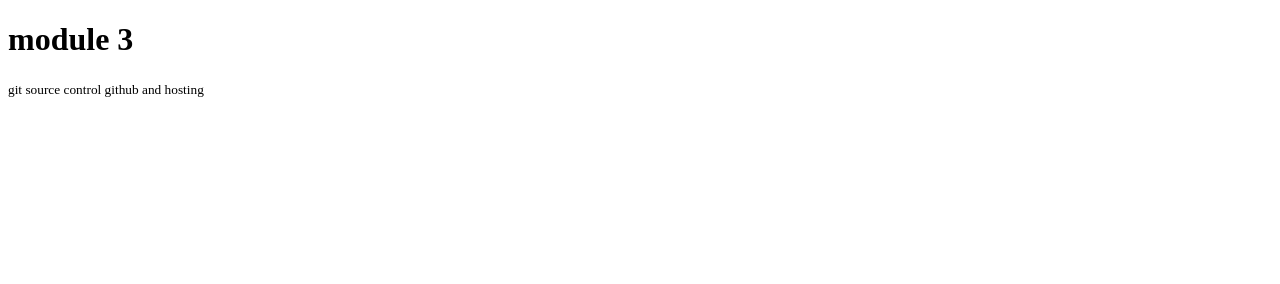
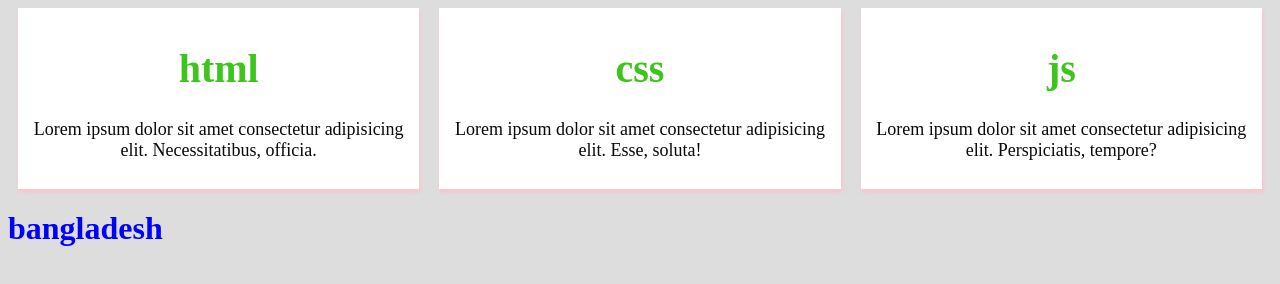
Before and after one commit to shahrin2021/practise-git-source, a plain HTML site: page index.html in a window 1280 px wide. Drawn offline with Linux system fonts and the light colour scheme.

Commit message:
second commit

```diff
--- a/index.html
+++ b/index.html
@@ -5,9 +5,36 @@
     <meta http-equiv="X-UA-Compatible" content="IE=edge">
     <meta name="viewport" content="width=device-width, initial-scale=1.0">
     <title>my git practics </title>
+    <link rel="stylesheet" href="style.css">
 </head>
 <body>
-    <h1>module 3 </h1>
-    <small>git source control github and hosting</small>
+
+  <div class="creat-box">
+      <div class="box">
+          <div class="box-text">
+              <h1>html</h1>
+              <p>Lorem ipsum dolor sit amet
+                  consectetur adipisicing elit. Necessitatibus, officia.</p>
+          </div>
+      </div>
+      <div class="box">
+          <div class="box-text">
+              <h1>css</h1>
+              <p>Lorem ipsum dolor sit amet consectetur
+                   adipisicing elit. Esse, soluta!</p>
+          </div>
+      </div>
+      <div class="box">
+         <div class="box-text">
+             <h1>js</h1>
+             <p>Lorem ipsum dolor sit amet consectetur
+                  adipisicing elit. Perspiciatis, tempore?</p>
+         </div>
+      </div>
+  </div>
+
+  <h1 class="color">bangladesh</h1>
+
+
 </body>
 </html>
--- /dev/null
+++ b/style.css
@@ -0,0 +1,29 @@
+.creat-box{
+    display: flex;
+}
+body{
+    background-color: #DDD;
+}
+.box{
+    width: 490px;
+    box-shadow: 1px 3px 4px 0 pink;
+    background-color: #fff;
+    margin: 0 10px;
+}
+
+.box-text{
+    padding: 10px;
+    text-align: center;
+}
+
+.box-text h1{
+    font-size: 40px;
+    color: rgb(61, 197, 28);
+}
+.box-text p{
+    font-size: 18px;
+    color:#090909;
+}
+.color{
+    color: blue;
+}
```
